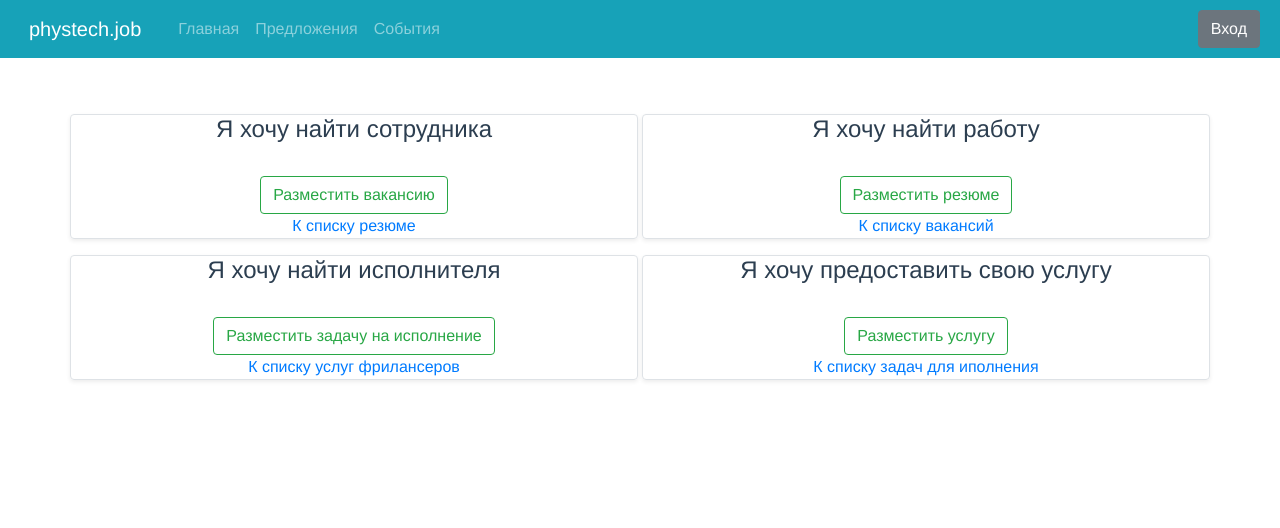
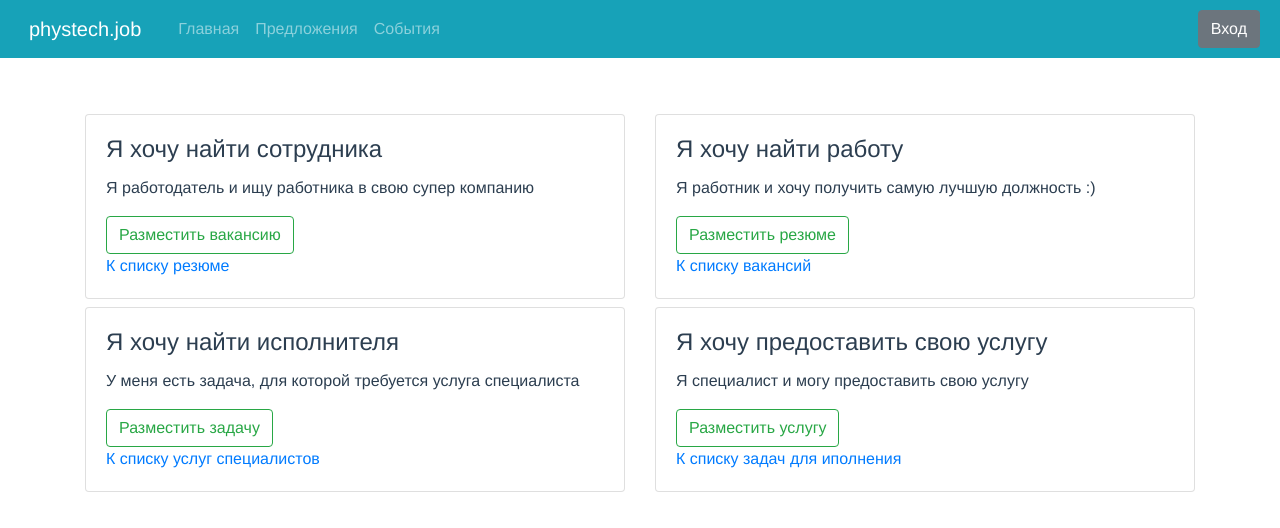
Before and after one commit to yarvod/phystech.job, a Vue app in the folder frontend_app/: page /#/ in a window 1280 px wide. Shown: the top 528 px of the page. Built offline with nearby package versions, Linux system fonts and the light colour scheme.

Commit message:
update home page cards

```diff
--- a/frontend_app/src/views/Home.vue
+++ b/frontend_app/src/views/Home.vue
@@ -1,41 +1,65 @@
 <template>
 
-  <div class="container mt-5">
-    <div class="row mt-2">
-      <div class="col mr-1 text-center border rounded shadow-sm mt-2">
-        <h4>Я хочу найти сотрудника</h4>
-        <br>
+  <b-container class="mt-5">
+
+      <b-card-group deck>
+        <b-card
+            title="Я хочу найти сотрудника"
+            class="mt-2"
+        >
+          <b-card-text>
+            Я работодатель и ищу работника в свою супер компанию
+          </b-card-text>
           <button class="btn btn-outline-success" @click="$router.push({name: 'vacancy_add'})"> Разместить вакансию </button>
           <br>
           <router-link to="/resumes">К списку резюме</router-link>
-      </div>
-      <div class="col text-center border rounded shadow-sm mt-2">
-        <h4>Я хочу найти работу</h4>
-        <br>
+        </b-card>
+
+        <b-card
+            title="Я хочу найти работу"
+            class="mt-2"
+        >
+          <b-card-text>
+            Я работник и хочу получить самую лучшую должность :)
+          </b-card-text>
           <button class="btn btn-outline-success" @click="$router.push({name: 'resume_add'})"> Разместить резюме </button>
           <br>
           <router-link to="/vacancies">К списку вакансий</router-link>
-      </div>
-    </div>
+        </b-card>
 
-    <div class="row mt-2">
-      <div class="col mr-1 text-center border rounded shadow-sm mt-2">
-        <h4>Я хочу найти исполнителя</h4>
+      </b-card-group>
+
+
+      <b-card-group deck>
+
+        <b-card
+            title="Я хочу найти исполнителя"
+            class="mt-2"
+        >
+          <b-card-text>
+            У меня есть задача, для которой требуется услуга специалиста
+          </b-card-text>
+          <button class="btn btn-outline-success"> Разместить задачу </button>
           <br>
-        <button class="btn btn-outline-success"> Разместить задачу на исполнение </button>
-        <br>
-        <router-link to="/">К списку услуг фрилансеров</router-link>
-      </div>
-      <div class="col text-center border rounded shadow-sm mt-2">
-        <h4>Я хочу предоставить свою услугу</h4>
-        <br>
+          <router-link to="/">К списку услуг специалистов</router-link>
+        </b-card>
+
+        <b-card
+            title="Я хочу предоставить свою услугу"
+            class="mt-2"
+        >
+          <b-card-text>
+            Я специалист и могу предоставить свою услугу
+          </b-card-text>
           <button class="btn btn-outline-success"> Разместить услугу </button>
           <br>
           <router-link to="/">К списку задач для иполнения</router-link>
-      </div>
-    </div>
+        </b-card>
 
-  </div>
+      </b-card-group>
+
+
+  </b-container>
 
 
 </template>
--- a/frontend_app/src/views/Login.vue
+++ b/frontend_app/src/views/Login.vue
@@ -43,7 +43,7 @@
                     </template>
 
                     <b-card-text>
-                      Я работадатель и ищу работника в свою супер компанию
+                      Я работодатель и ищу работника в свою супер компанию
                     </b-card-text>
                   </b-card>
 
```
Lines whose indentation alone changed are shown as unchanged.
